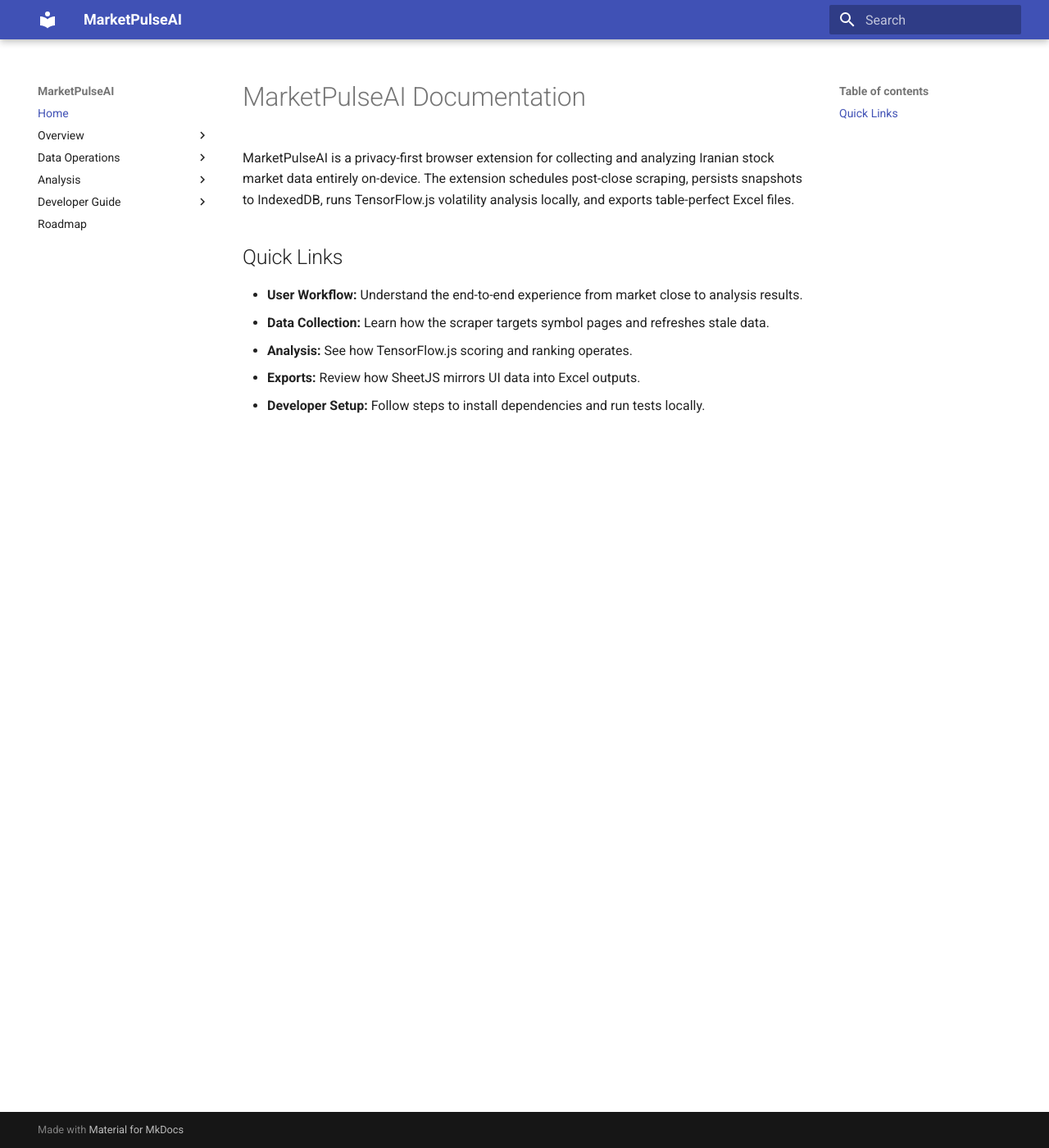
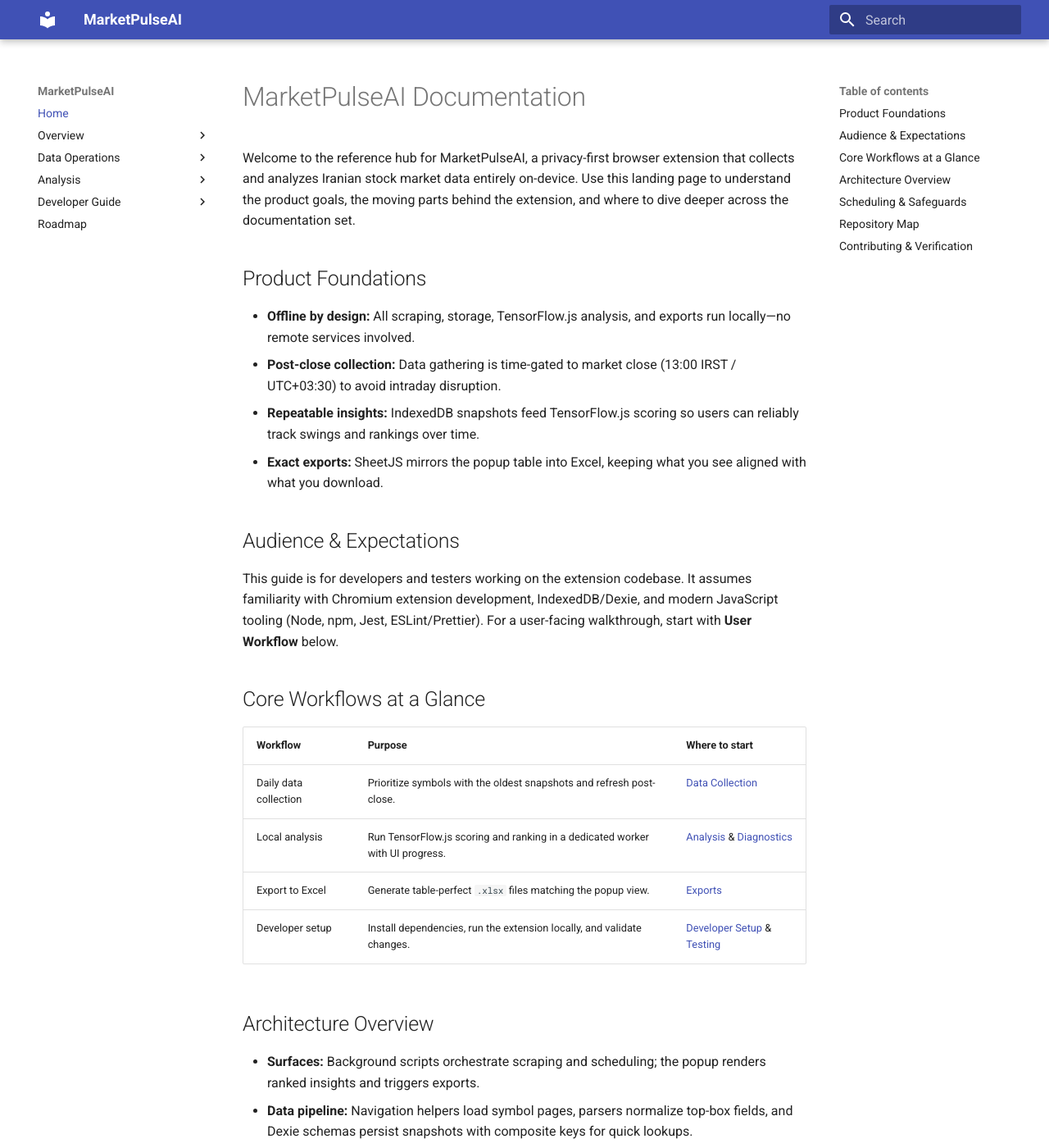
Before and after one commit to shari-ar/MarketPulseAI, an MkDocs documentation site: the page built from docs/index.md, in a window 1280 px wide and 1400 px high. Shown: the whole window at 82% size. Built offline with MkDocs 1.6.1 and Material for MkDocs 9.7.7, drawn with Linux system fonts in a browser that asks for light colours; some of the changed text lies outside the part shown.

Commit message:
Improve documentation landing page

```diff
--- a/docs/index.md
+++ b/docs/index.md
@@ -1,11 +1,56 @@
 # MarketPulseAI Documentation
 
-MarketPulseAI is a privacy-first browser extension for collecting and analyzing Iranian stock market data entirely on-device. The extension schedules post-close scraping, persists snapshots to IndexedDB, runs TensorFlow.js volatility analysis locally, and exports table-perfect Excel files.
+Welcome to the reference hub for MarketPulseAI, a privacy-first browser extension that collects and analyzes Iranian stock market data entirely on-device. Use this landing page to understand the product goals, the moving parts behind the extension, and where to dive deeper across the documentation set.
 
-## Quick Links
+## Product Foundations
 
-- **User Workflow:** Understand the end-to-end experience from market close to analysis results.
-- **Data Collection:** Learn how the scraper targets symbol pages and refreshes stale data.
-- **Analysis:** See how TensorFlow.js scoring and ranking operates.
-- **Exports:** Review how SheetJS mirrors UI data into Excel outputs.
-- **Developer Setup:** Follow steps to install dependencies and run tests locally.
+- **Offline by design:** All scraping, storage, TensorFlow.js analysis, and exports run locally—no remote services involved.
+- **Post-close collection:** Data gathering is time-gated to market close (13:00 IRST / UTC+03:30) to avoid intraday disruption.
+- **Repeatable insights:** IndexedDB snapshots feed TensorFlow.js scoring so users can reliably track swings and rankings over time.
+- **Exact exports:** SheetJS mirrors the popup table into Excel, keeping what you see aligned with what you download.
+
+## Audience & Expectations
+
+This guide is for developers and testers working on the extension codebase. It assumes familiarity with Chromium extension development, IndexedDB/Dexie, and modern JavaScript tooling (Node, npm, Jest, ESLint/Prettier). For a user-facing walkthrough, start with **User Workflow** below.
+
+## Core Workflows at a Glance
+
+| Workflow              | Purpose                                                                       | Where to start                                          |
+| --------------------- | ----------------------------------------------------------------------------- | ------------------------------------------------------- |
+| Daily data collection | Prioritize symbols with the oldest snapshots and refresh post-close.          | [Data Collection](data-collection.md)                   |
+| Local analysis        | Run TensorFlow.js scoring and ranking in a dedicated worker with UI progress. | [Analysis](analysis.md) & [Diagnostics](diagnostics.md) |
+| Export to Excel       | Generate table-perfect `.xlsx` files matching the popup view.                 | [Exports](exports.md)                                   |
+| Developer setup       | Install dependencies, run the extension locally, and validate changes.        | [Developer Setup](dev-setup.md) & [Testing](testing.md) |
+
+## Architecture Overview
+
+- **Surfaces:** Background scripts orchestrate scraping and scheduling; the popup renders ranked insights and triggers exports.
+- **Data pipeline:** Navigation helpers load symbol pages, parsers normalize top-box fields, and Dexie schemas persist snapshots with composite keys for quick lookups.
+- **Analysis layer:** TensorFlow.js runs inside a worker to keep the UI responsive while scoring and ranking symbols.
+- **Storage & exports:** IndexedDB holds historical snapshots and analysis cache; SheetJS transforms the current table into Excel with matching columns.
+
+For a deeper breakdown of runtime boundaries and sequence, see [Architecture](architecture.md).
+
+## Scheduling & Safeguards
+
+- **Time gating:** Scraping and writes unlock only after market close (13:00 IRST / UTC+03:30) to avoid partial intraday data.
+- **Staleness ordering:** Symbols with the oldest data are fetched first to keep historical coverage balanced.
+- **Validation:** DOM inputs are sanitized before persistence to prevent malformed records in IndexedDB.
+- **Responsive UI:** Analysis progress is surfaced through a modal while workers handle heavy TensorFlow.js tasks.
+
+More detail lives in [Scheduling](scheduling.md) and [Diagnostics](diagnostics.md).
+
+## Repository Map
+
+- **Extension structure:** File layout and build artifacts are outlined in [Extension Structure](extension-structure.md).
+- **Configuration:** Environment and runtime toggles are documented in [Configuration](configuration.md).
+- **Storage:** IndexedDB schema, table keys, and migrations are covered in [Storage](storage.md).
+- **Roadmap:** Planned milestones and future enhancements live in [Roadmap](roadmap.md).
+
+## Contributing & Verification
+
+- **Set up locally:** Follow [Developer Setup](dev-setup.md) to install dependencies and run the extension in a Chromium browser.
+- **Run checks:** Use [Testing](testing.md) for guidance on Jest tests, linting expectations, and manual verification steps.
+- **Validate outputs:** After scraping, confirm `topBoxSnapshots` entries exist in IndexedDB; after analysis, ensure the progress modal completes without errors; after export, open the `.xlsx` to verify column fidelity.
+
+Use this page as your anchor for navigating the documentation and aligning implementation choices with MarketPulseAI's privacy-first, on-device principles.
```
